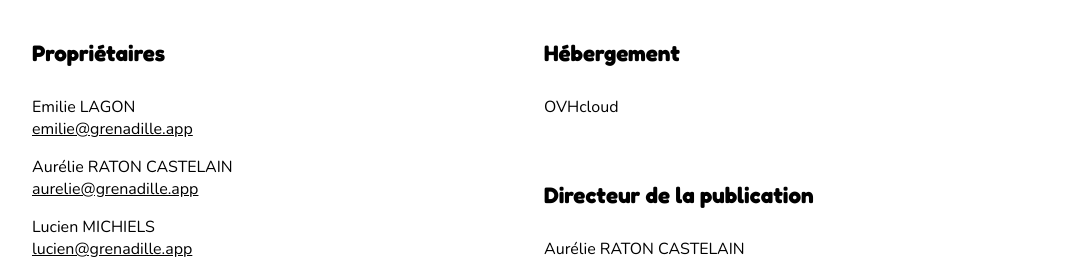
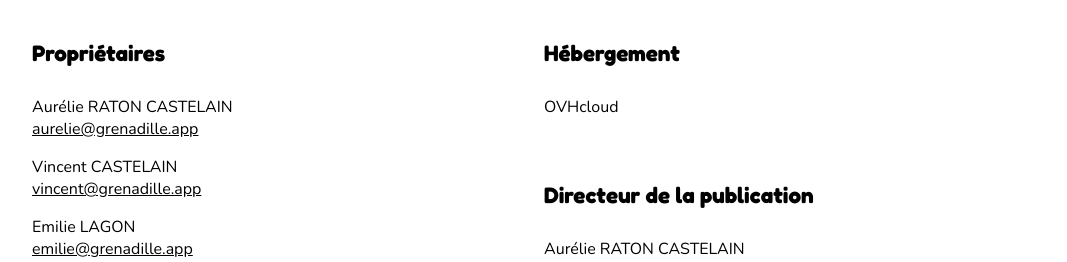
Before and after one commit to grenadille/website, a website built with Parcel: page src/legal-notices.html in a window 1280 px wide. Shown: the part 514-776 px from the top of the page, without its empty margins (96-1163 px from the left). Built offline with nearby package versions, Linux system fonts and the light colour scheme.

Commit message:
[GRE-43] Team update

```diff
--- a/src/legal-notices.html
+++ b/src/legal-notices.html
@@ -58,20 +58,20 @@
           <div class="grid-row-2">
             <h4>Propriétaires</h4>
             <p>
+              <span>Aurélie RATON CASTELAIN</span>
+              <a href="mailto:aurelie@grenadille.app">aurelie@grenadille.app</a>
+            </p>
+            <p>
+              <span>Vincent CASTELAIN</span>
+              <a href="mailto:vincent@grenadille.app">vincent@grenadille.app</a>
+            </p>
+            <p>
               <span>Emilie LAGON</span>
               <a href="mailto:emilie@grenadille.app">emilie@grenadille.app</a>
             </p>
             <p>
-              <span>Aurélie RATON CASTELAIN</span>
-              <a href="mailto:aurelie@grenadille.app">aurelie@grenadille.app</a>
-            </p>
-            <p>
-              <span>Lucien MICHIELS</span>
-              <a href="mailto:lucien@grenadille.app">lucien@grenadille.app</a>
-            </p>
-            <p>
-              <span>Vincent CASTELAIN</span>
-              <a href="mailto:vincent@grenadille.app">vincent@grenadille.app</a>
+              <span>Guillaume LAGON</span>
+              <a href="mailto:guillaume@grenadille.app">guillaume@grenadille.app</a>
             </p>
           </div>
           <div>
```
